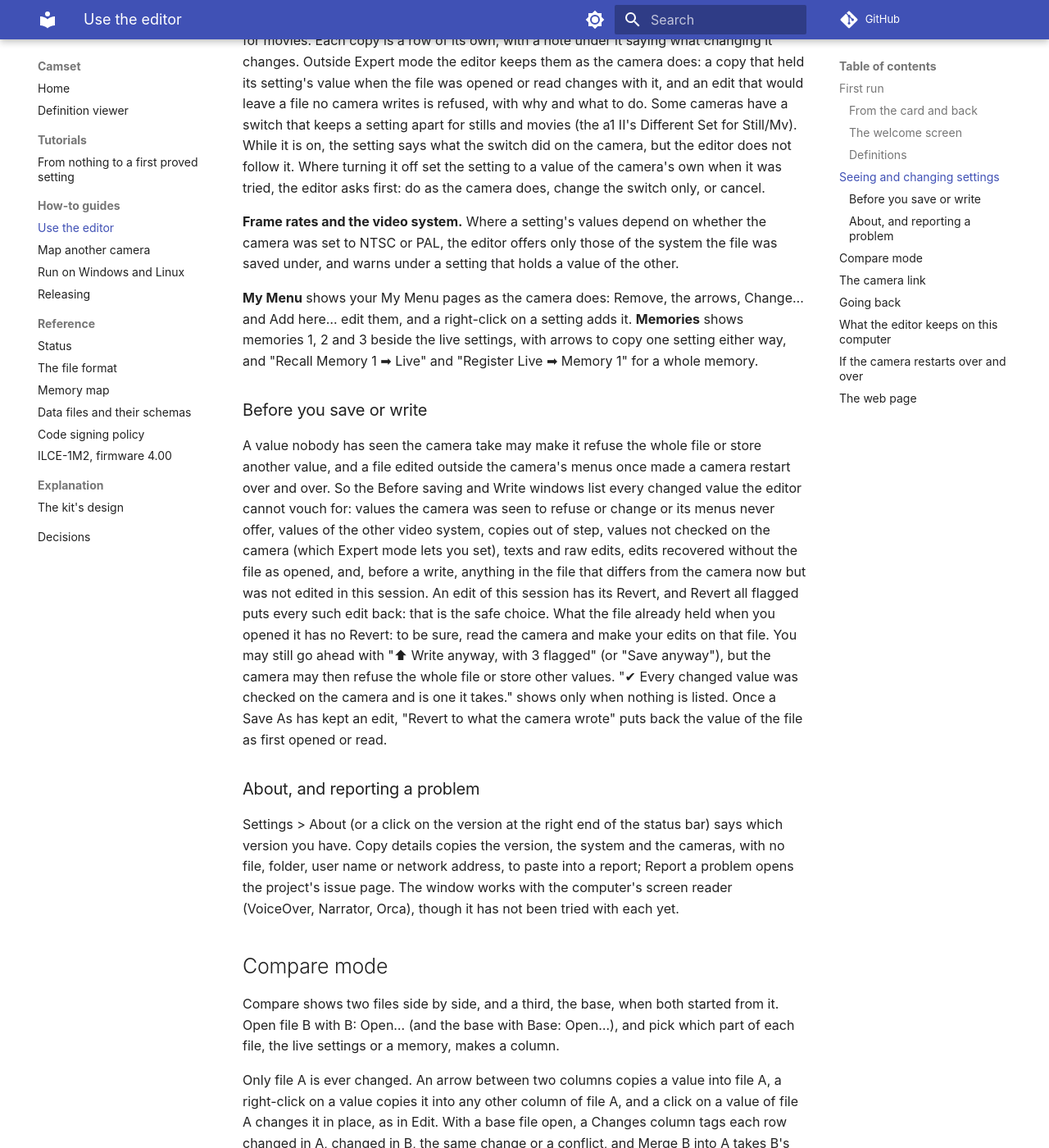
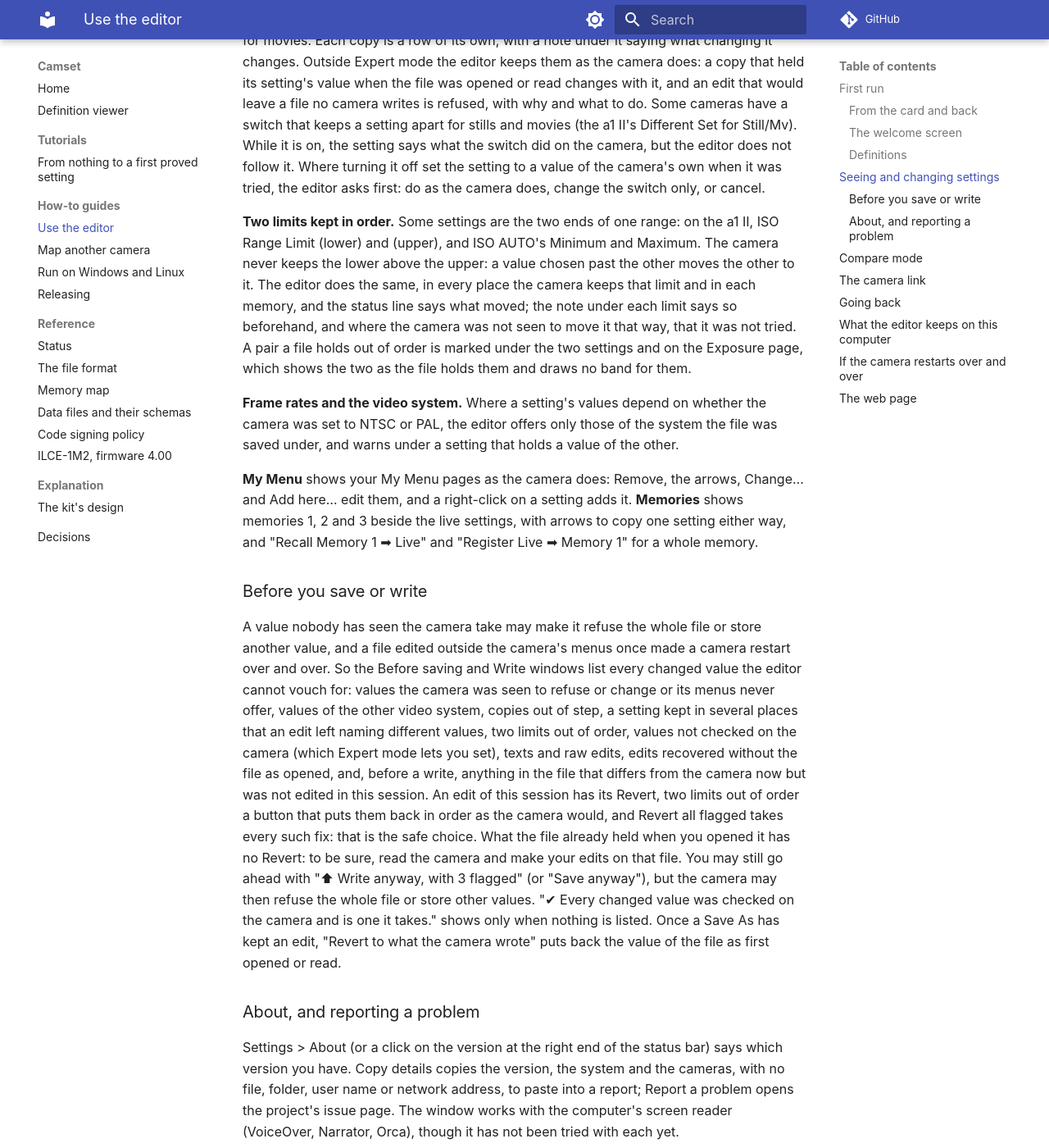
Before and after one commit to camset-dev/camset, an MkDocs documentation site: the page built from docs/EDITOR.md, in a window 1280 px wide and 1400 px high, scrolled down 2703 px. Shown: the whole window at 82% size. Built offline with MkDocs 1.6.1 and Material for MkDocs 9.7.7, drawn with Linux system fonts in a browser that asks for light colours; comment, search, counter and statistics services are not loaded; some of the changed text lies outside the part shown.

Commit message:
Docs: two limits kept in order, and what the editor's windows list
Review 2026-11-18, finding 6. DATA_CONTRACTS says what at_most and
at_least hold and where they come from (LIMIT_PAIRS, kit/writer/limits.py),
with the hand table entry's fields. EDITOR says what the editor does
with two limits kept in order, in the window, on the page and on the
Exposure page, and adds to what Before saving and Write list the two
entries it lacked: a setting kept in several places that an edit left
apart, and two limits out of order with their fix. Compare now says that
file B or the base of another camera model is refused, and that one of
another firmware is compared with a warning line.

Signed-off-by: camset-dev <camset-dev@proton.me>

```diff
--- a/docs/EDITOR.md
+++ b/docs/EDITOR.md
@@ -90,6 +90,13 @@ and movies (the a1 II's Different Set for Still/Mv). While it is on, the setting
 camera, but the editor does not follow it. Where turning it off set the setting to a value of the camera's own when it
 was tried, the editor asks first: do as the camera does, change the switch only, or cancel.
 
+**Two limits kept in order.** Some settings are the two ends of one range: on the a1 II, ISO Range Limit (lower) and
+(upper), and ISO AUTO's Minimum and Maximum. The camera never keeps the lower above the upper: a value chosen past the
+other moves the other to it. The editor does the same, in every place the camera keeps that limit and in each memory,
+and the status line says what moved; the note under each limit says so beforehand, and where the camera was not seen
+to move it that way, that it was not tried. A pair a file holds out of order is marked under the two settings and on
+the Exposure page, which shows the two as the file holds them and draws no band for them.
+
 **Frame rates and the video system.** Where a setting's values depend on whether the camera was set to NTSC or PAL,
 the editor offers only those of the system the file was saved under, and warns under a setting that holds a value of
 the other.
@@ -103,10 +110,12 @@ one setting either way, and "Recall Memory 1 ➡ Live" and "Register Live ➡ Me
 A value nobody has seen the camera take may make it refuse the whole file or store another value, and a file edited
 outside the camera's menus once made a camera restart over and over. So the Before saving and Write windows list every
 changed value the editor cannot vouch for: values the camera was seen to refuse or change or its menus never offer,
-values of the other video system, copies out of step, values not checked on the camera (which Expert mode lets you
-set), texts and raw edits, edits recovered without the file as opened, and, before a write, anything in the file that
-differs from the camera now but was not edited in this session. An edit of this session has its Revert, and Revert
-all flagged puts every such edit back: that is the safe choice. What the file already held when you opened it has no
+values of the other video system, copies out of step, a setting kept in several places that an edit left naming
+different values, two limits out of order, values not checked on the camera (which Expert mode lets you set), texts
+and raw edits, edits recovered without the file as opened, and, before a write, anything in the file that differs from
+the camera now but was not edited in this session. An edit of this session has its Revert, two limits out of order a
+button that puts them back in order as the camera would, and Revert all flagged takes every such fix: that is the safe
+choice. What the file already held when you opened it has no
 Revert: to be sure, read the camera and make your edits on that file. You may still go ahead with "⬆ Write anyway,
 with 3 flagged" (or "Save anyway"), but the camera may then refuse the whole file or store other values. "✔ Every
 changed value was checked on the camera and is one it takes." shows only when nothing is listed. Once a Save As has
@@ -123,6 +132,9 @@ reader (VoiceOver, Narrator, Orca), though it has not been tried with each yet.
 
 Compare shows two files side by side, and a third, the base, when both started from it. Open file B with B: Open…
 (and the base with Base: Open…), and pick which part of each file, the live settings or a memory, makes a column.
+File B and the base must be from file A's camera model, or they are refused; one from another firmware of that model
+is compared, with a line saying that a setting the other firmware keeps elsewhere can show a wrong value, and that
+only the settings in the same place in both files are copied into A.
 
 Only file A is ever changed. An arrow between two columns copies a value into file A, a right-click on a value copies
 it into any other column of file A, and a click on a value of file A changes it in place, as in Edit. With a base file
```
Also changed, not shown: docs/DATA_CONTRACTS.md (+12 -0 lines).
